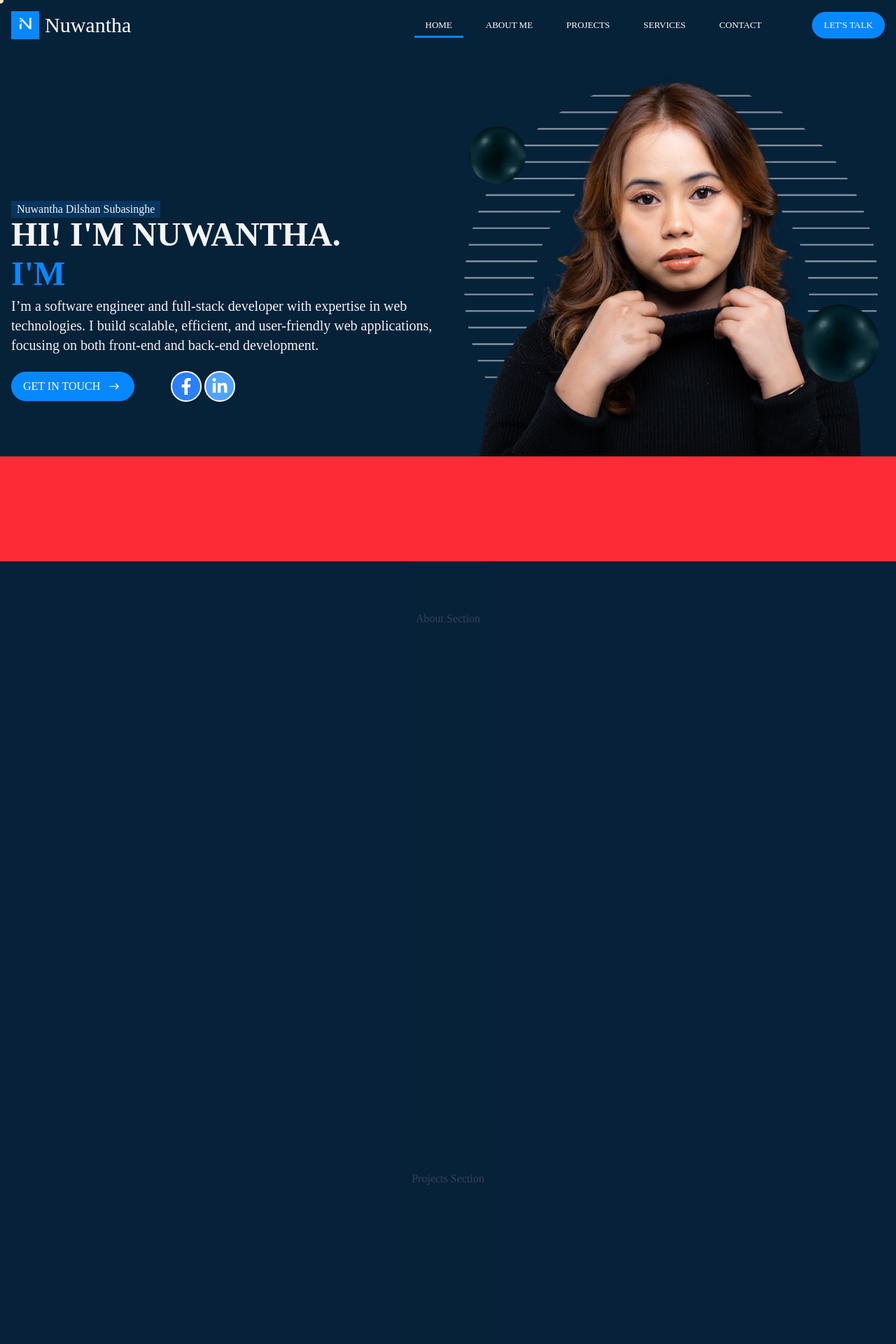
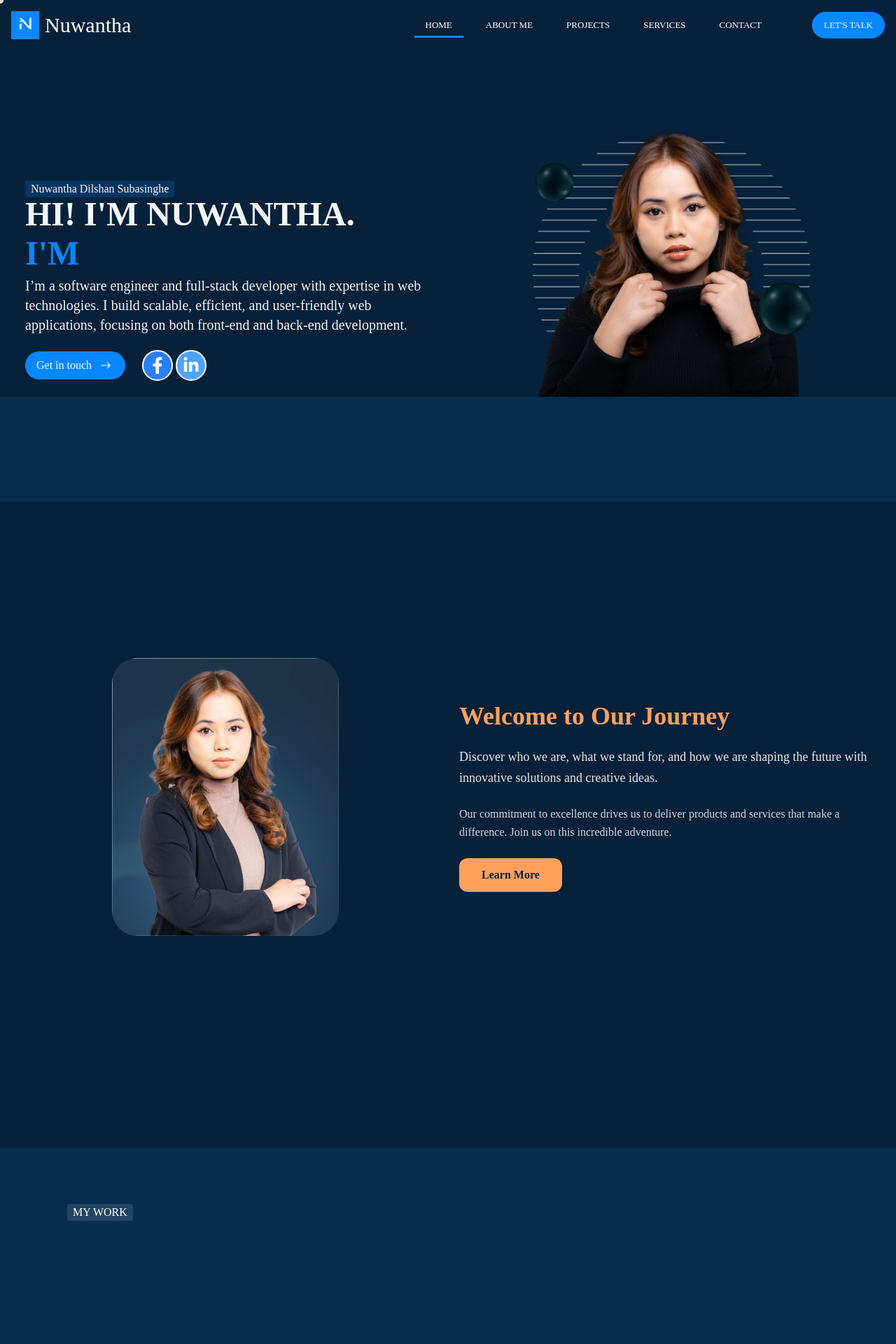
Before and after one commit to nuwanthaDilshan/Portfolio-Website, a React (Vite) app: page / in a window 1280 px wide. Shown: the top 1920 px of the page at 70% size. Built offline with nearby package versions, Linux system fonts and the light colour scheme.

Commit message:
✅ about page done

```diff
--- a/src/components/firstSectionBottomBar.jsx
+++ b/src/components/firstSectionBottomBar.jsx
@@ -2,7 +2,7 @@ export default function FirstSectionBottomBar() {
     return (
         <>
             {/* Full-Width Red Bar at Bottom */}
-            <div className="absolute left-0 bottom-0 w-full h-[150px] bg-red-500"></div>
+            <div className="absolute left-0 bottom-0 w-full h-[150px] bg-[#072d4f]"></div>
         </>
     );
 }
--- a/src/pages/about.jsx
+++ b/src/pages/about.jsx
@@ -4,13 +4,41 @@ export default function AboutPage() {
     return (
         <>
             <MouseBall />
-            <div className="bg-[#062239] min-h-screen">
-                <main className="pt-60 md:pt-18 p-3 max-w-7xl mx-auto text-gray-700">
-                    <section id="about">
-                        About Section
-                    </section>
-                </main>
-            </div>
+                <section id="about" className="w-full h-full">
+                    <div className="container mx-auto px-5 grid grid-cols-1 md:grid-cols-2 gap-8 items-center text-gray-100">
+                        {/* Left Side Section */}
+                        <div className="w-full flex justify-center md:p-35">
+                            <img
+                                src="/about-banner.jpg"
+                                alt="About Us Banner"
+                                className="rounded-[36px] w-full max-w-md md:max-w-lg lg:max-w-xl object-cover"
+                            />
+                        </div>
+
+                        {/* Right Side Section */}
+                        <div className="space-y-6 text-center md:text-left">
+                            <h2 className="text-4xl font-bold text-[#ffa15d]">
+                                Welcome to Our Journey
+                            </h2>
+                            <p className="text-gray-200 text-lg leading-relaxed">
+                                Discover who we are, what we stand for, and how
+                                we are shaping the future with innovative
+                                solutions and creative ideas.
+                            </p>
+                            <p className="text-gray-300 leading-relaxed">
+                                Our commitment to excellence drives us to
+                                deliver products and services that make a
+                                difference. Join us on this incredible
+                                adventure.
+                            </p>
+                            <div>
+                                <button className="bg-[#ffa15d] text-[#062239] font-semibold px-8 py-3 rounded-xl hover:bg-[#ef7924] transition-all">
+                                    Learn More
+                                </button>
+                            </div>
+                        </div>
+                    </div>
+                </section>
         </>
     );
 }
--- a/src/pages/home.jsx
+++ b/src/pages/home.jsx
@@ -10,39 +10,37 @@ export default function Home() {
   const [isTyping, setIsTyping] = useState(true);
 
   const texts = ["software engineer", "full stack developer"];
+  let currentIndex = 0;
 
-    let currentIndex = 0; // Initialize index to start at the first text
-
-    // Change text in order every 3 seconds with smooth transition
   useEffect(() => {
     const interval = setInterval(() => {
-            setIsTyping(false); // Stop typing animation before changing text
+      setIsTyping(false);
       setTimeout(() => {
-                currentIndex = (currentIndex + 1) % texts.length; // Move to the next text
-                setCurrentText(texts[currentIndex]); // Set the new text
-                setIsTyping(true); // Start typing animation again
-            }, 500); // Delay before typing new text
-        }, 3000); // Change text every 3 seconds
+        currentIndex = (currentIndex + 1) % texts.length;
+        setCurrentText(texts[currentIndex]);
+        setIsTyping(true);
+      }, 500);
+    }, 3000);
 
-        return () => clearInterval(interval); // Cleanup interval on component unmount
+    return () => clearInterval(interval);
   }, []);
 
   return (
     <>
       <MouseBall />
-            <div className="bg-[#062239] min-h-screen w-full flex flex-col relative pt-50 md:pt-15">
+      <div className="relative w-full text-gray-100">
         {/* Home Section */}
-                <section id="home" className="flex-1">
-                    <div className="container mx-auto px-4 py-12 grid grid-cols-1 md:grid-cols-2 gap-8 items-center text-gray-100">
+        <section id="home" className="w-full flex-grow relative">
+          <div className="container mx-auto px-4 grid grid-cols-1 md:grid-cols-2 gap-8 items-center">
             {/* Left Side Section */}
-                        <div className="text-center md:text-left">
-                            <p className="bg-[#06355f] w-fixed inline-block px-2 rounded-1xl">
+            <div className="text-center md:text-left p-5">
+              <p className="bg-[#06355f] inline-block px-2 rounded-[3px]">
                 Nuwantha Dilshan Subasinghe
               </p>
               <h1 className="text-3xl md:text-5xl font-bold mb-2 uppercase">
                 Hi! I'm Nuwantha.
               </h1>
-                            <h1 className=" text-[#0788ff] text-3xl md:text-5xl font-bold mb-2 uppercase flex items-center">
+              <h1 className="text-[#0788ff] text-3xl md:text-5xl font-bold mb-2 uppercase flex items-center">
                 <span className="mr-2 md:mr-3">I'm</span>
                 <span
                   className={`inline-block ${
@@ -55,45 +53,31 @@ export default function Home() {
               </h1>
 
               <p className="text-base md:text-xl">
-                                I’m a software engineer and full-stack developer
-                                with expertise in web technologies. I build
-                                scalable, efficient, and user-friendly web
-                                applications, focusing on both front-end and
+                I’m a software engineer and full-stack developer with expertise
+                in web technologies. I build scalable, efficient, and
+                user-friendly web applications, focusing on both front-end and
                 back-end development.
               </p>
-                            <div className="container mx-auto flex justify-center md:justify-start items-center">
+              <div className="flex justify-center md:justify-start items-center">
                 <Link
                   to="/contact"
-                                    className="bg-[#0788ff] border-1 border-[#0788ff] text-white px-4 py-2 rounded-full hover:border-white hover:bg-black uppercase mt-6 mr-8 md:mr-15 flex items-center gap-2"
-                                    onClick={(e) => {
-                                        e.preventDefault(); // Prevent the default link behavior (page refresh)
-                                        const contactSection =
-                                            document.getElementById("contact");
-                                        if (contactSection) {
-                                            contactSection.scrollIntoView({
-                                                behavior: "smooth",
-                                            }); // Scroll smoothly to the contact section
-                                        }
-                                    }}
+                  className="bg-[#0788ff] text-white px-4 py-2 rounded-full hover:bg-black mt-6 mr-8 flex items-center gap-2"
                 >
                   Get in touch
                   <IoIosArrowRoundForward className="text-2xl" />
                 </Link>
                 <div className="ml-4 flex items-center justify-center pt-6 gap-4 relative">
-                                    {/* Facebook Link */}
                   <Link
                     to="#"
-                                        className="absolute rounded-full border-2 border-white bg-blue-500 p-2 hover:mb-1"
-                                        style={{ left: "-1.5rem" }} // Adjust this value to control the gap
+                    className="absolute rounded-full border-2 border-white bg-blue-500 p-2 hover:mb-1 transition-all duration-300"
+                    style={{ left: "-1.5rem" }}
                   >
                     <FaFacebookF className="text-white text-2xl" />
                   </Link>
-
-                                    {/* LinkedIn Link */}
                   <Link
                     to="#"
-                                        className="absolute rounded-full border-2 border-white bg-blue-400 p-2 hover:mb-1"
-                                        style={{ left: "1.5rem" }} // Adjust this value to control the gap
+                    className="absolute rounded-full border-2 border-white bg-blue-400 p-2 hover:mb-1 transition-all duration-300"
+                    style={{ left: "1.5rem" }}
                   >
                     <FaLinkedinIn className="text-white text-2xl" />
                   </Link>
@@ -101,16 +85,18 @@ export default function Home() {
               </div>
             </div>
             {/* Right Side Section */}
-                        <div className="mt-8 md:mt-0">
+            <div className="mt-8 md:mt-0 md:p-25">
               <img
                 src="./home-banner.png"
                 alt="Home Banner"
                 className="w-full max-w-md mx-auto md:max-w-full"
               />
             </div>
-                        <FirstSectionBottomBar />
           </div>
         </section>
+
+        {/* Blue Bar Section at Bottom */}
+        <FirstSectionBottomBar/>
       </div>
     </>
   );
--- a/src/pages/homePage.jsx
+++ b/src/pages/homePage.jsx
@@ -5,20 +5,21 @@ import AboutPage from "./about";
 import ProjectsPage from "./projects";
 import ServicesPage from "./services";
 import ContactPage from "./contact";
+import FirstSectionBottomBar from "../components/firstSectionBottomBar";
 
 export default function HomePage() {
     return (
         <>
             <Navbar />
-            <div className="h-screen w-full bg-[#062139] font-[Times_New_Roman]">
+            <div className="h-screen w-full bg-[#062139] font-[Times_New_Roman] pt-45 md:pt-0">
                 <section
                     id="home"
-                    className="h-screen flex items-center justify-center"
+                    className="h-full flex items-center justify-center"
                 >
                     <Home />
                 </section>
             </div>
-            <div className="h-screen w-full bg-[#062139] font-[Times_New_Roman]">
+            <div className="h-screen w-full bg-[#062139] font-[Times_New_Roman] md:pt-0 pt-40">
                 <section
                     id="about"
                     className="h-screen flex items-center justify-center"
@@ -26,7 +27,7 @@ export default function HomePage() {
                     <AboutPage />
                 </section>
             </div>
-            <div className="h-screen w-full bg-[#062139] font-[Times_New_Roman]">
+            <div className="h-screen w-full bg-[#062139] font-[Times_New_Roman] md:pt-0">
                 <section
                     id="projects"
                     className="h-screen flex items-center justify-center"
--- a/src/pages/projects.jsx
+++ b/src/pages/projects.jsx
@@ -4,11 +4,15 @@ export default function ProjectsPage() {
     return (
         <>
             <MouseBall />
-            <div className="bg-[#062239] min-h-screen">
-                <main className="pt-18 p-3 max-w-7xl mx-auto text-gray-700">
-                    <section id="projects">Projects Section</section>
-                </main>
-            </div>
+            <section id="projects" className="w-full h-full pt-10 text-white">
+                <div className="bg-[#072d4f] w-full h-full px-4">
+                    <div className="p-20">
+                        <p className="uppercase bg-[#224564] inline-block px-2 rounded-[3px]">
+                            my work
+                        </p>
+                    </div>
+                </div>
+            </section>
         </>
     );
 }
```
Also changed, not shown: public/about-banner.jpg (added). Lines whose indentation alone changed are shown as unchanged.
